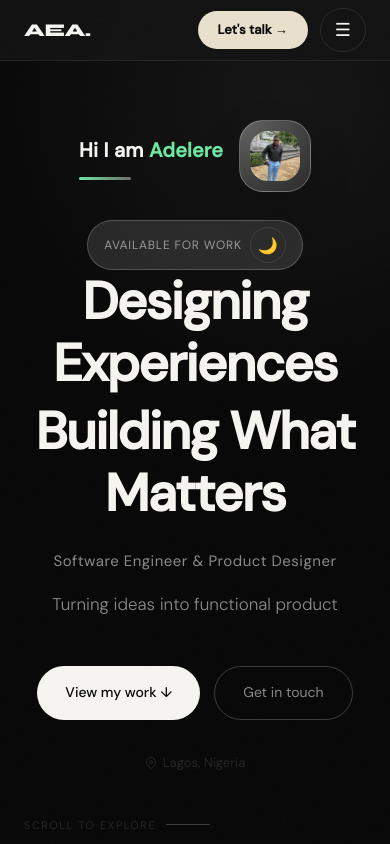
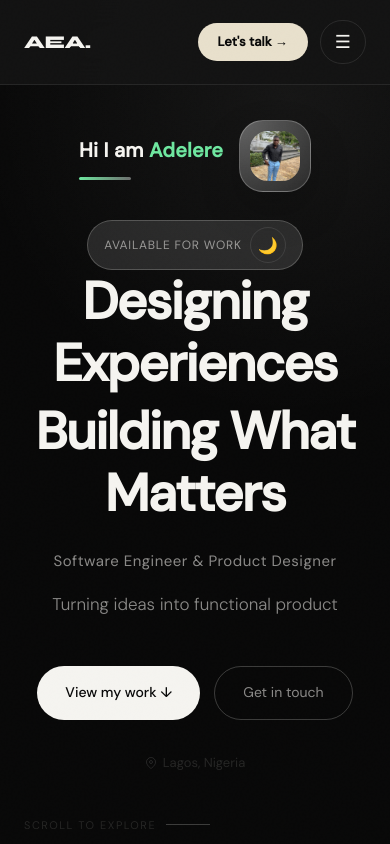
Before and after one commit to AdelodunAdelere/Myportfolio, a React (Vite) app: page / in a window 390 px wide. Shown: the top 844 px of the page. Built offline with nearby package versions, Linux system fonts and the light colour scheme.

Commit message:
Update navbar styling

```diff
--- a/src/components/Navbar.module.css
+++ b/src/components/Navbar.module.css
@@ -140,7 +140,7 @@
 
 /* Mobile: hide centre links, keep logo + cta + menu */
 @media (max-width: 640px) {
-  .nav { padding: 8px var(--page-x); }
+  .nav { padding: 20px var(--page-x); }
   .links { display: none; }
   .menuButton { display: inline-flex; }
 }
```
